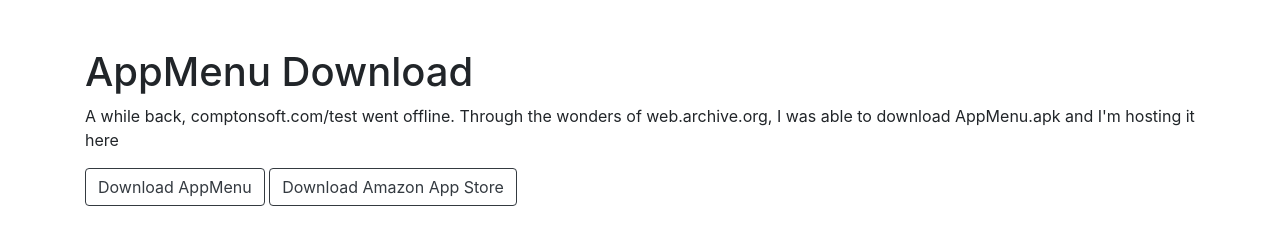
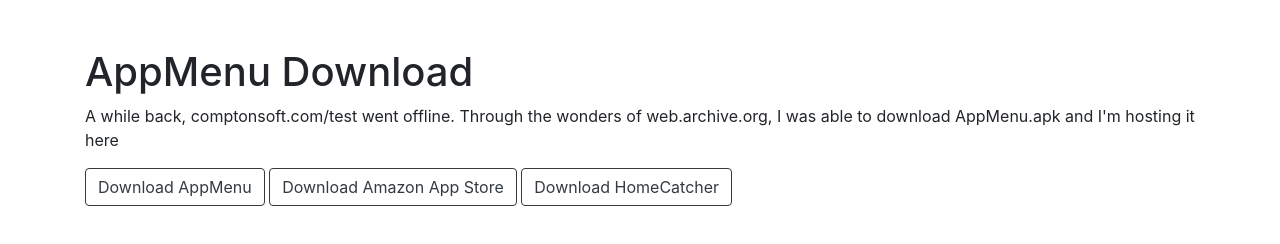
Before and after one commit to CobreDev/nookapk, a plain HTML site: page index.html in a window 1280 px wide. Drawn offline with nearby package versions, Linux system fonts and the light colour scheme.

Commit message:
Add HomeCatcher

```diff
--- a/index.html
+++ b/index.html
@@ -1,7 +1,7 @@
 <!DOCTYPE html>
 <html lang="en">
 <head>
-  <title>AppMenu Download</title>
+  <title>Nook APK Downloads</title>
   <meta charset="utf-8">
   <meta name="viewport" content="width=device-width, initial-scale=1">
   <link rel="stylesheet" href="https://maxcdn.bootstrapcdn.com/bootstrap/4.3.1/css/bootstrap.min.css">
@@ -50,6 +50,7 @@
   <p>A while back, comptonsoft.com/test went offline. Through the wonders of web.archive.org, I was able to download AppMenu.apk and I'm hosting it here</p>
   <a class="btn btn-outline-dark" href="https://github.com/mac-user669/nookapk/raw/master/AppMenu.apk">Download AppMenu</a>
   <a class="btn btn-outline-dark" href="https://github.com/mac-user669/nookapk/raw/master/AmazonAppStore.apk">Download Amazon App Store</a>
+  <a class="btn btn-outline-dark" href="https://github.com/mac-user669/nookapk/raw/master/HomeCatcher.apk">Download HomeCatcher</a>
 
 </div>
 
```
Also changed, not shown: 1 other file.
